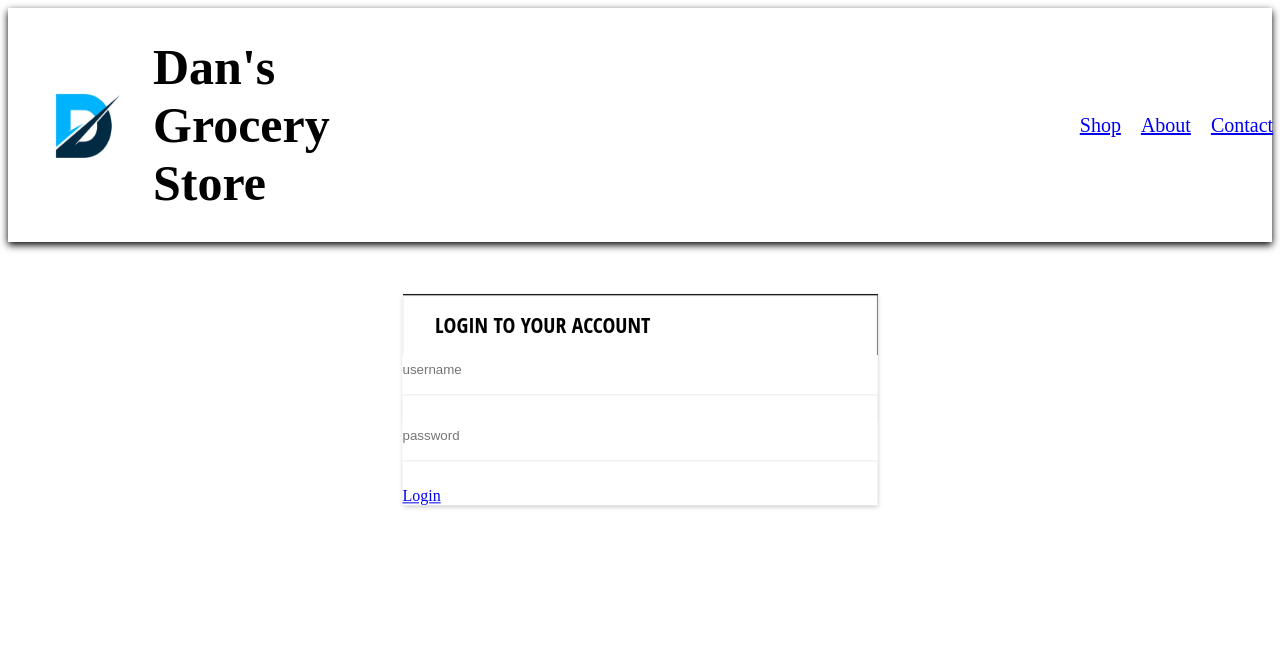
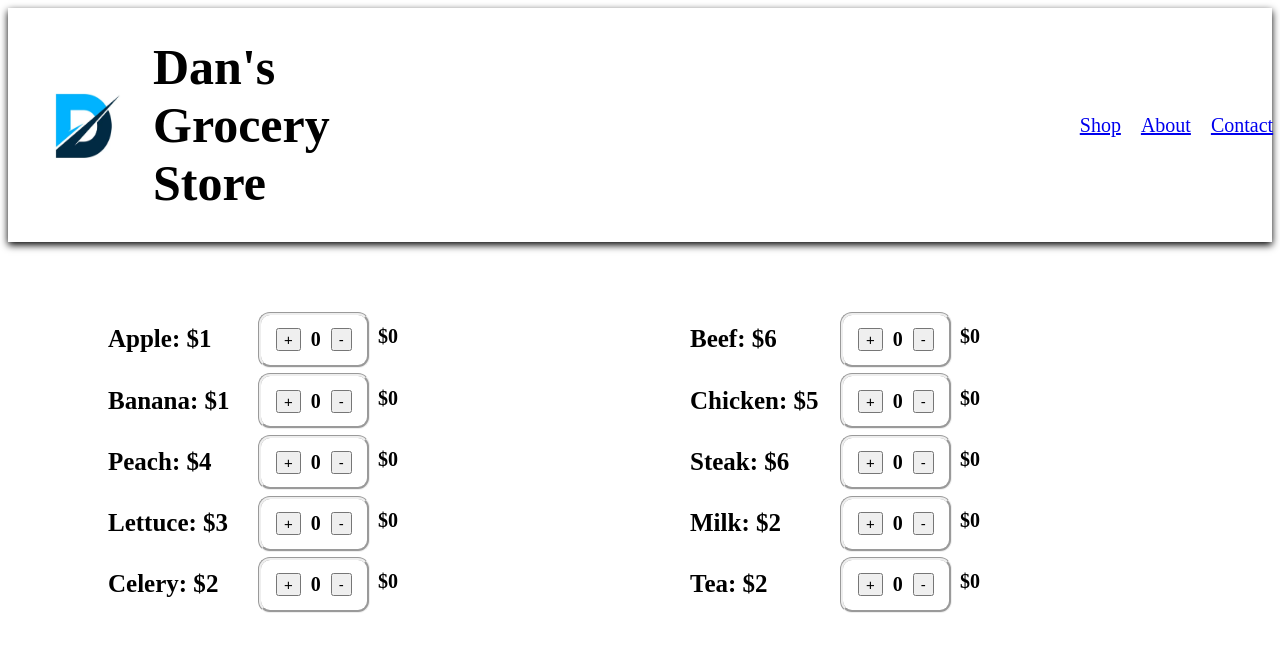
Before and after one commit to dawolfe2/online_shop, a React (Create React App) app in the folder Client/: page / in a window 1280 px wide. Shown: the top 652 px of the page. Built offline with nearby package versions, Linux system fonts and the light colour scheme; no server answers.

Commit message:
Fixed issues

```diff
--- a/Client/src/App.js
+++ b/Client/src/App.js
@@ -12,8 +12,8 @@ import Contact from './components/contact/contact.js'
       <Router>
          <Header/>
          <Routes>
-            <Route path='/' element={<Home />} />
-            <Route path='/store' element={<Body />} />
+            {/* <Route path='/' element={<Home />} /> */}
+            <Route path='/' element={<Body />} />
             <Route path='/about' element={<About/>} />
             <Route path='/contact' element={<Contact/>} />
           </Routes>
--- a/Client/src/components/Header.js
+++ b/Client/src/components/Header.js
@@ -13,8 +13,8 @@ export default class Header extends React.Component{
 
   state ={
     id: 1,
-    username: "",
-    password: "",
+    username: "Dan",
+    password: "asdf",
     total: 0
   }
 
--- a/Client/src/components/home/home.js
+++ b/Client/src/components/home/home.js
@@ -7,6 +7,7 @@ import {
     Route,
     Link
   } from 'react-router-dom';
+import Header from '../Header.js'
 
 export default class Home extends React.Component{
 
@@ -26,19 +27,19 @@ export default class Home extends React.Component{
             password: password,
             }).then(function(response){
             if(response.data.id && response.data.id > 1){
-                self.setState({id : response.data.id})
                 self.setState({username : username})
                 self.setState({password : password})
+                Header.state.username = username
             }
             else{
-                Axios.post("http://localhost:3001/api/newuser", {
-                username: username,
-                password: password,
-            }).then.then(function(response){
-                self.setState({id : response.data.id})
-                self.setState({username : username})
-                self.setState({password : password})
-            })
+                Axios.post("http://localhost:3001/api/newsuer", {
+                    username: username,
+                    password: password,
+                }).then(function(response){
+                    self.setState({username : username})
+                    self.setState({password : password})
+                    Header.state.username = username
+                })
         }
     })}
 
@@ -46,11 +47,11 @@ export default class Home extends React.Component{
     return(
         <div className="log-form">
             <h2 className="loginheader">Login to your account</h2>
-            <form>
+            <div className="form">
                 <input id = "user" type="text" title="username" placeholder="username" />
                 <input id = "pass" type="text" title="password" placeholder="password" />
-                <Link to="/store" onClick={this.login} className="submit" type="submit">Login</Link>
-            </form>
+                <button onClick={this.login} className="btn" type="submit">Login</button>
+            </div>
         </div>
         )}
     }
--- a/Client/src/components/item.js
+++ b/Client/src/components/item.js
@@ -10,7 +10,8 @@ export default class Item extends React.Component{
     state ={
         id: 1,
         count: 0,
-        total: 0
+        total: 0,
+        username: "Dan"
     }
 
     plus = () =>{
```
Also changed, not shown: 1 other file (tests, documents, lock files or other folders).
